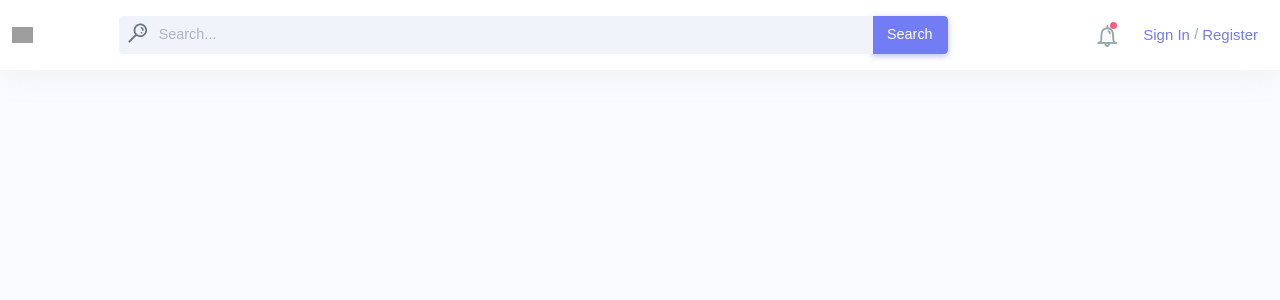
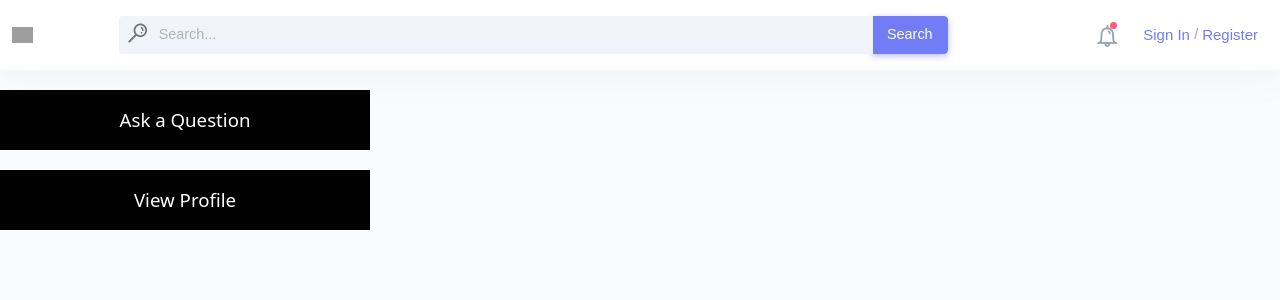
Before and after one commit to wassimkhelifi/sfu-exchange-project, a Django app: page /exchange/ in a window 1280 px wide. Shown: the top 300 px of the page. Run offline with Django 3.2, Linux system fonts and the light colour scheme; parts of the project's set-up code (start-up, migrations or seed data) failed here and were passed over; some libraries are stand-ins or nearby versions; some web fonts are replaced; grey boxes are pictures that could not be loaded.

Commit message:
Redirect to detail page after question submitted, added question button on home page

```diff
--- a/sfu-exchange-project/exchange/static/exchange/home.css
+++ b/sfu-exchange-project/exchange/static/exchange/home.css
@@ -0,0 +1,13 @@
+.ask-question-btn {
+  width: 370px;
+  color: white;
+  cursor: pointer;
+  outline-style: none;
+  border: none;
+  background-color: black;
+  font-weight: 100;
+  font-size: 14pt;
+  font-family: "Noto Sans";
+  padding: 16px 0px;
+  margin-top: 20px;
+}
--- a/sfu-exchange-project/exchange/templates/exchange/home.html
+++ b/sfu-exchange-project/exchange/templates/exchange/home.html
@@ -4,3 +4,16 @@
     <link rel="stylesheet" type="text/css" href="{% static 'exchange/home.css' %}" />
   {% endblock %}
 {% block title %}Home{% endblock %}
+
+{% block content %}
+  <div class="header">
+    <a href="/exchange/questions/add">
+      <input type="button" value="Ask a Question" class="ask-question-btn">
+    </a>
+  </div>
+  <div class="header">
+    <a href="/exchange/profile">
+      <input type="button" value="View Profile" class="ask-question-btn">
+    </a>
+  </div>
+{% endblock %}
--- a/sfu-exchange-project/exchange/templates/exchange/login.html
+++ b/sfu-exchange-project/exchange/templates/exchange/login.html
@@ -14,7 +14,7 @@
 		<p>Q&amp;A for SFU students past and present</p>
 		<input type="text" name="email" placeholder="email" class="login-input" required>
 		<input type="password" name="password" class="login-input" placeholder="password" required>
-		<a href="/exchange/profile"><input type="button" value="Login" class="login-btn"></a>
+		<a href="/exchange/"><input type="button" value="Login" class="login-btn"></a>
 		<a href="/exchange/register">
 			<p id="register-link"> First time? Click to register</p>
 		</a>
--- a/sfu-exchange-project/exchange/templates/exchange/questions_detail.html
+++ b/sfu-exchange-project/exchange/templates/exchange/questions_detail.html
@@ -8,8 +8,8 @@
   <div class="question-detail-grid">
     <div class="header-grid">Header</div>
     <div class="question-grid">
-      <h1>{{ question.title }}</h1>
-      <h2>{{ question.question_text }}</h2>
+      <h2>{{ question.title }}</h2>
+      <p>{{ question.question_text }}</p>
       <p>{{ question.created_at }}</p>
     </div>
   </div>
--- a/sfu-exchange-project/exchange/urls.py
+++ b/sfu-exchange-project/exchange/urls.py
@@ -14,5 +14,5 @@ urlpatterns = [
     path('exchange/questions/', views.QuestionsView, name='Questions'),
     path('exchange/questions/add', views.QuestionSubmitView, name='Submit Question'),
     # path('exchange/questions/<int:question_id>/<slug:slug>/', views.QuestionsDetailView, name="Questions Detail"),
-    path('exchange/questions/<int:question_id>/', views.QuestionsDetailView, name="Questions Detail"),
+    path('exchange/questions/<int:question_id>/', views.QuestionsDetailView, name="Questions_Detail"),
 ]
--- a/sfu-exchange-project/exchange/views/questions_detail.py
+++ b/sfu-exchange-project/exchange/views/questions_detail.py
@@ -3,11 +3,12 @@ from django.http import HttpResponse, Http404
 
 from ..models import Question
 
-def QuestionsDetailView(request, question_id, slug):
+def QuestionsDetailView(request, question_id,):
   try:
     question = Question.objects.get(pk=question_id)
   except Question.DoesNotExist:
     raise Http404('Question does not exist!')
+
   return render(request, 'exchange/questions_detail.html', {
     'question': question,
   })
--- a/sfu-exchange-project/exchange/views/questions_submit.py
+++ b/sfu-exchange-project/exchange/views/questions_submit.py
@@ -1,5 +1,5 @@
 from django.http.response import HttpResponseRedirect
-from django.shortcuts import render
+from django.shortcuts import redirect, render
 from django.http import HttpResponse, Http404
 from django.urls import reverse
 
@@ -19,7 +19,7 @@ def QuestionSubmitView(request):
         user_id=user
       )
       createdQuestion.tags.set(tags)
-      return HttpResponseRedirect('exchange/questions', kwargs={'question_id': createdQuestion.id})
+      return redirect('Questions_Detail', question_id=createdQuestion.id)
   else:
     form = QuestionForm()
 
```
